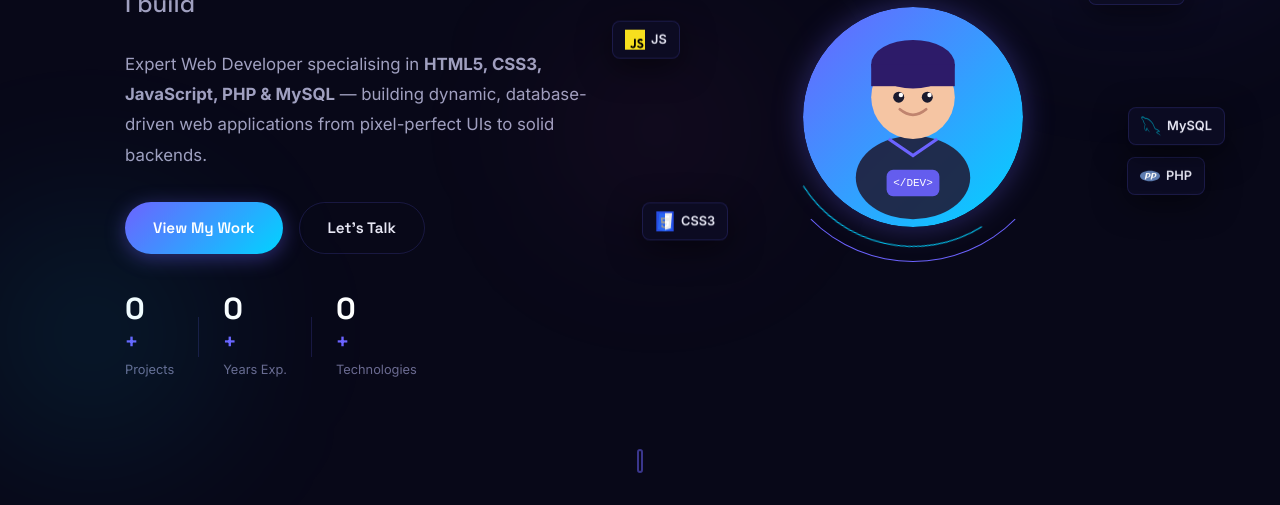
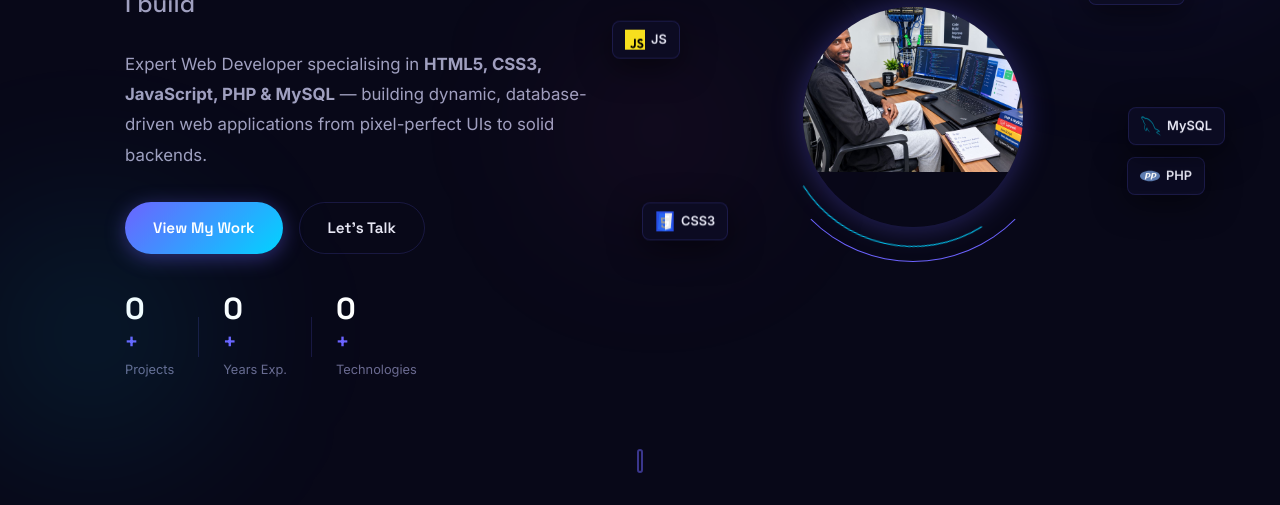
Before and after one commit to Adissgeberie/addissportofolio, a plain HTML site: page index.html in a window 1280 px wide. Shown: the part 295-800 px from the top of the page. Drawn offline with nearby package versions, Linux system fonts and the light colour scheme.

Commit message:
Update index.html

```diff
--- a/index.html
+++ b/index.html
@@ -100,27 +100,7 @@
       <div class="hero-visual" id="hero-visual">
         <div class="avatar-ring">
           <div class="avatar-container">
-            <svg class="avatar-svg" viewBox="0 0 200 200" xmlns="http://www.w3.org/2000/svg">
-              <defs>
-                <linearGradient id="avatarGrad" x1="0%" y1="0%" x2="100%" y2="100%">
-                  <stop offset="0%" style="stop-color:#6c63ff;stop-opacity:1" />
-                  <stop offset="100%" style="stop-color:#00d4ff;stop-opacity:1" />
-                </linearGradient>
-              </defs>
-              <circle cx="100" cy="100" r="100" fill="url(#avatarGrad)" />
-              <ellipse cx="100" cy="155" rx="52" ry="38" fill="#1e1e3a" opacity="0.9"/>
-              <circle cx="100" cy="82" r="38" fill="#f5c5a3"/>
-              <ellipse cx="100" cy="52" rx="38" ry="22" fill="#2d1b69"/>
-              <rect x="62" y="52" width="76" height="20" fill="#2d1b69"/>
-              <circle cx="87" cy="82" r="5" fill="#1a1a2e"/>
-              <circle cx="113" cy="82" r="5" fill="#1a1a2e"/>
-              <circle cx="89" cy="80" r="2" fill="white"/>
-              <circle cx="115" cy="80" r="2" fill="white"/>
-              <path d="M88 93 Q100 103 112 93" fill="none" stroke="#c0846e" stroke-width="2.5" stroke-linecap="round"/>
-              <path d="M78 120 L100 135 L122 120" fill="none" stroke="#6c63ff" stroke-width="3"/>
-              <rect x="76" y="148" width="48" height="24" rx="6" fill="#6c63ff" opacity="0.9"/>
-              <text x="100" y="163" text-anchor="middle" font-family="monospace" font-size="10" fill="white">&lt;/DEV&gt;</text>
-            </svg>
+            <img src="me.jpg" alt="Gebremaryam Gebru — Full-Stack Developer" class="avatar-photo" />
           </div>
           <div class="ring ring-outer"></div>
           <div class="ring ring-middle"></div>
```
